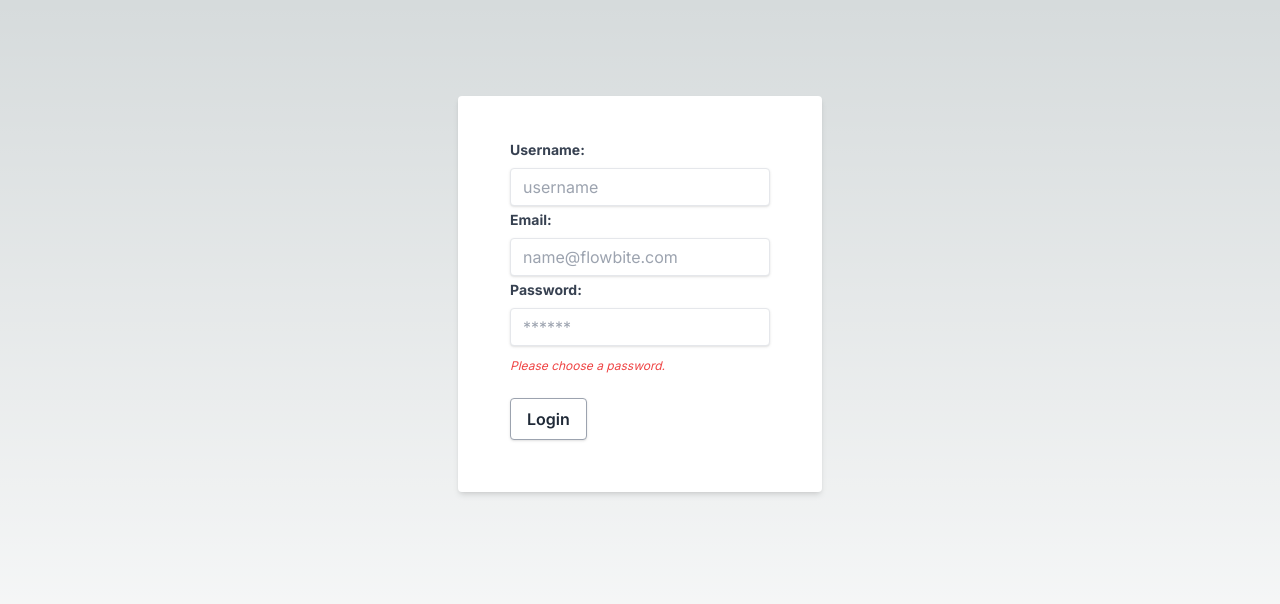
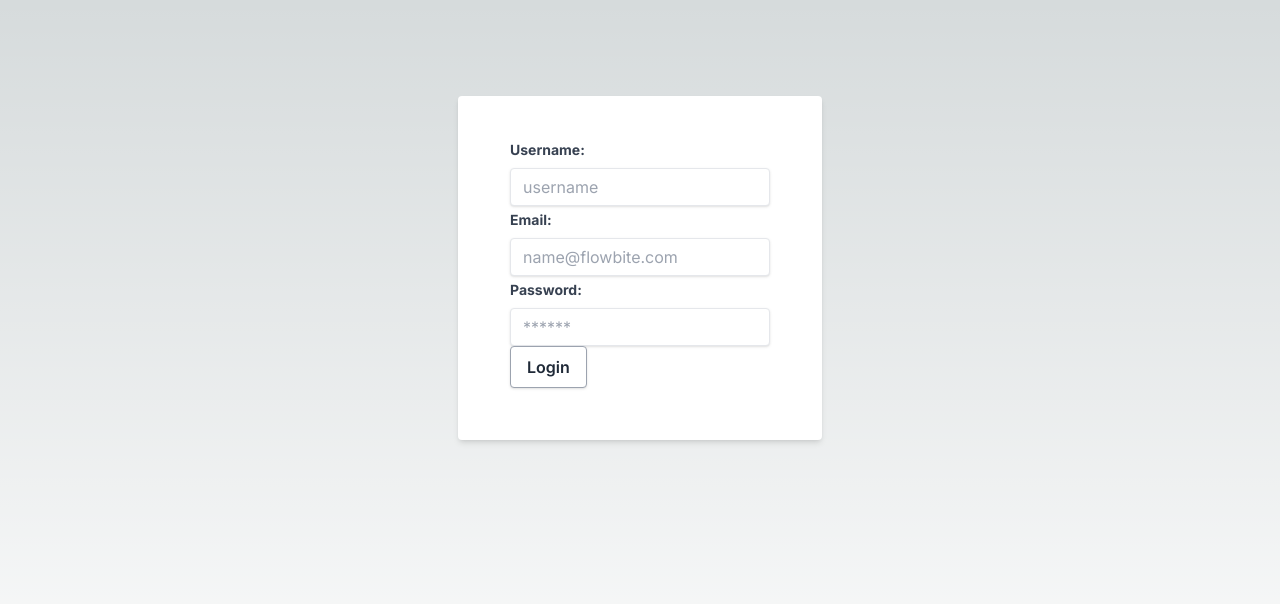
Before and after one commit to GAMP-GROUP/Recipe-APP-GAMP, a Next.js app in the folder gamp-recipes/: page /login in a window 1280 px wide. Shown: the top 604 px of the page. Built offline with nearby package versions, Linux system fonts and the light colour scheme.

Commit message:
feat: error messages when input validation fails

```diff
--- /dev/null
+++ b/gamp-recipes/app/lib/input.validations.tsx
@@ -0,0 +1,19 @@
+export const validateEmail = (email: string) => {
+  const re = /\S+@\S+\.\S+/;
+  return re.test(email);
+};
+
+export const validatePassword = (password: string) => {
+  const characters = 6;
+  return password.length > characters;
+};
+
+export const validateUsername = (username: string) => {
+  const characters = 3;
+  return username.length > characters;
+};
+
+ export const validateLogin = (email: string, password:string, username: string): boolean => {
+  const teste = !(validateEmail(email) && validatePassword(password) && validateUsername(username));
+  return teste
+};
--- a/gamp-recipes/app/login/components/loginForm.tsx
+++ b/gamp-recipes/app/login/components/loginForm.tsx
@@ -1,8 +1,12 @@
 import { UserContext } from "@/contextAPI/context";
 import { useContext } from "react";
+import { useState } from "react";
+import { validateEmail, validateLogin, validatePassword, validateUsername } from "@/app/lib/input.validations";
 
 
 const LoginForm = () => {
+
+const [buttonClicked, setButtonClicked] = useState(false)
 
 const { handleInputChange, user} = useContext(UserContext)
 
@@ -13,6 +17,10 @@ const { handleInputChange, user} = useContext(UserContext)
   };
 
   const handLoginBtm = () =>{
+    const validation = validateLogin(user.email, user.password, user.username)
+    if (validation){
+      setButtonClicked(true)
+    }
 
   }
 
@@ -28,12 +36,16 @@ const { handleInputChange, user} = useContext(UserContext)
 
         <input
           type="text"
-          name="username"
+          name='username'
           value={user?.username}
           onChange={handleInputChange}
           placeholder="username"
           className="shadow appearance-none border rounded w-full py-2 px-3 text-gray-700 leading-tight focus:outline-none focus:shadow-outline"
-        /><br />
+        />
+           {buttonClicked  && !validateUsername( user.username ) && (
+          <p className="text-red-500 text-xs italic">Your username must be at least 4 characters long</p>
+        )}
+        <br />
 
         <label className="block text-gray-700 text-sm font-bold mb-2 mt-1">Email:</label>
           <input
@@ -46,6 +58,9 @@ const { handleInputChange, user} = useContext(UserContext)
             className="shadow appearance-none border rounded w-full py-2 px-3 text-gray-700 leading-tight focus:outline-none focus:shadow-outline "
             placeholder="name@flowbite.com"
           />
+             {buttonClicked  && !validateEmail( user.email ) && (
+          <p className="text-red-500 text-xs italic">Your email must be in this format: example@example.com.</p>
+        )}
         <br />
 
         <label className="block text-gray-700 text-sm font-bold mb-2 mt-1">Password:</label>
@@ -55,16 +70,17 @@ const { handleInputChange, user} = useContext(UserContext)
           value={user?.password}
           onChange={handleInputChange}
           placeholder="******"
-          className="shadow appearance-none border rounded w-full py-2 px-3 text-gray-700 mb-3 leading-tight focus:outline-none focus:shadow-outline"
+          className="shadow appearance-none border rounded w-full py-2 px-3 text-gray-700  leading-tight focus:outline-none focus:shadow-outline"
         />
-        {user.password === '' && (
-          <p className="text-red-500 text-xs italic">Please choose a password.</p>
+           {buttonClicked  && !validatePassword( user.password ) && (
+          <p className="text-red-500 text-xs italic">Your password must be 6 characters long.</p>
         )}
         <br />
 
 
           <button
           type="submit"
+          onClick={() => handLoginBtm()}
           className="bg-white hover:bg-gray-100 text-gray-800 font-semibold py-2 px-4 border border-gray-400 rounded shadow"
             >
             Login</button>
--- a/gamp-recipes/contextAPI/context/user.context.tsx
+++ b/gamp-recipes/contextAPI/context/user.context.tsx
@@ -1,5 +1,5 @@
 import { ChangeEvent, createContext } from 'react';
-import { ContextUser } from '../../gamp-recipes/app/types/user.context';
+import { ContextUser } from '@/types';
 import { useState } from "react";
 import { UserProps } from '@/types';
 
--- a/gamp-recipes/types.d.ts
+++ b/gamp-recipes/types.d.ts
@@ -1,5 +1,5 @@
 import { ChangeEvent } from "react"
-import { UserProps } from "./user.props"
+
 
 
 type UserProps = {
@@ -9,6 +9,6 @@ type UserProps = {
 }
 
 type ContextUser = {
-  user:UserProps  | null,
+  user:UserProps
   handleInputChange: (event:ChangeEvent<HTMLInputElement>) => void
 }
```
